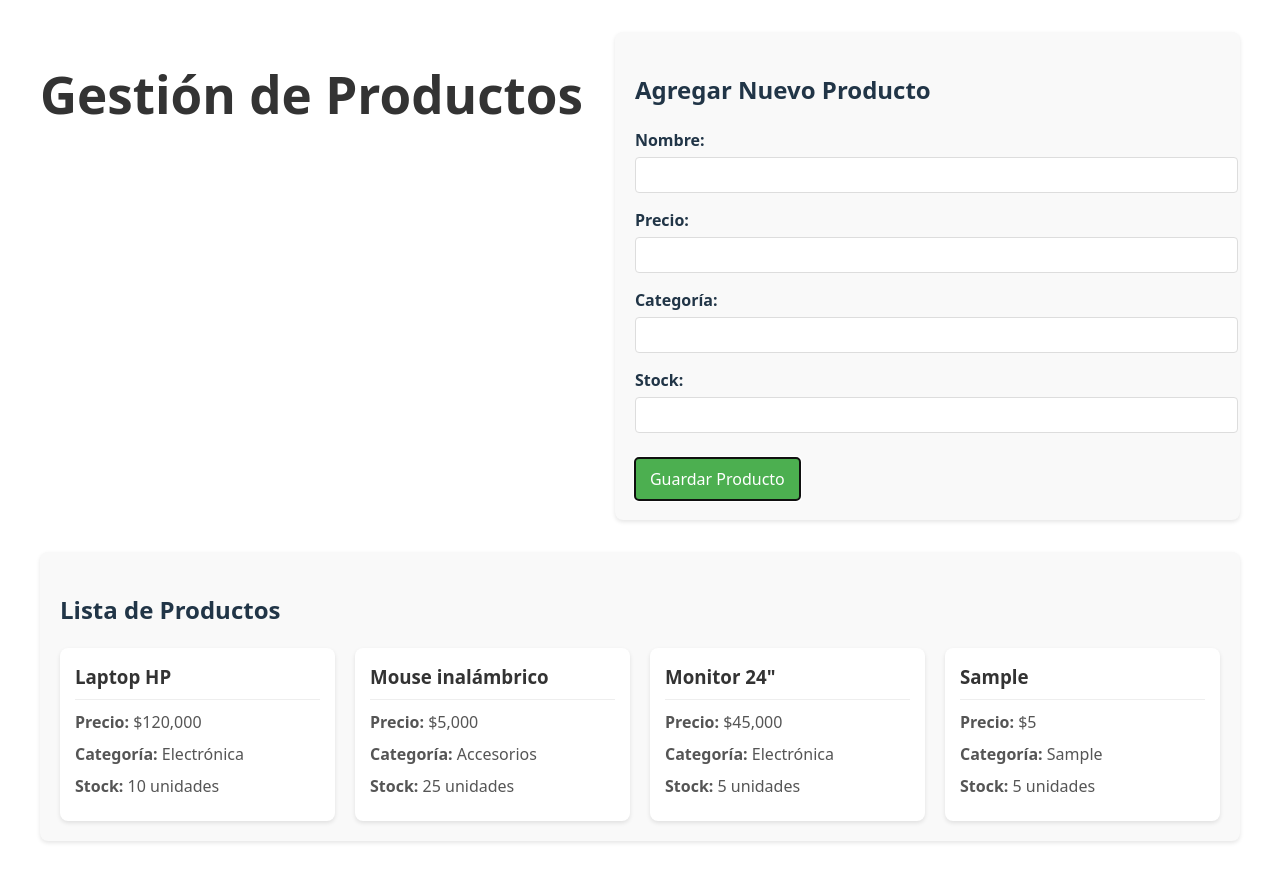
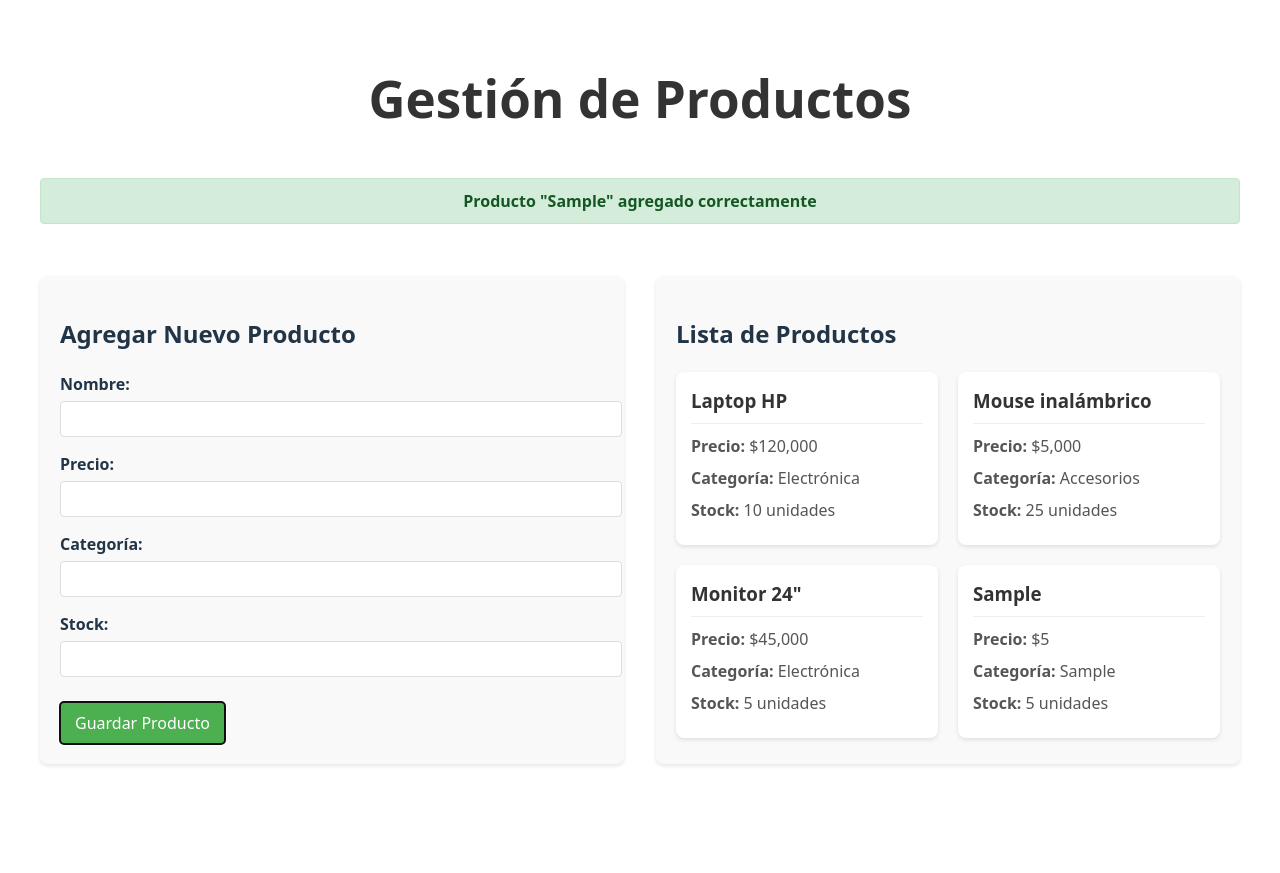
Before and after one commit to 4lexxe/pv_tp4_grupo4, a React (Vite) app: page / in a window 1280 px wide. Both pictures are taken after typing "Sample", "5", "Sample", "5" into the empty fields and a click on the button "Guardar Producto". After the commit the page ends 800 px from the top, so only its background shows below. Built offline with nearby package versions, Linux system fonts and the light colour scheme.

Commit message:
feat: agregar mensaje de retroalimentación al guardar productos

```diff
--- a/src/App.css
+++ b/src/App.css
@@ -47,12 +47,46 @@
   gap: 2rem;
 }
 
+.content-container {
+  display: flex;
+  flex-direction: column;
+  gap: 2rem;
+}
+
 h1 {
   text-align: center;
   margin-bottom: 20px;
   color: #333;
 }
 
+/* Mensaje de retroalimentación */
+.feedback {
+  padding: 10px 15px;
+  border-radius: 4px;
+  margin-bottom: 20px;
+  text-align: center;
+  font-weight: bold;
+  animation: fadeIn 0.3s ease;
+}
+
+.feedback.success {
+  background-color: #d4edda;
+  color: #155724;
+  border: 1px solid #c3e6cb;
+}
+
+.feedback.error {
+  background-color: #f8d7da;
+  color: #721c24;
+  border: 1px solid #f5c6cb;
+}
+
+@keyframes fadeIn {
+  from { opacity: 0; transform: translateY(-10px); }
+  to { opacity: 1; transform: translateY(0); }
+}
+
+/* Estilos para el formulario */
 .product-form {
   background-color: #f9f9f9;
   padding: 20px;
@@ -93,6 +127,7 @@ button[type="submit"]:hover {
   background-color: #45a049;
 }
 
+/* Estilos para la lista de productos */
 .product-list {
   background-color: #f9f9f9;
   padding: 20px;
@@ -132,8 +167,9 @@ button[type="submit"]:hover {
   color: #555;
 }
 
+/* Estilos responsivos */
 @media (min-width: 768px) {
-  .app-container {
+  .content-container {
     flex-direction: row;
     flex-wrap: wrap;
   }
--- a/src/App.jsx
+++ b/src/App.jsx
@@ -29,6 +29,27 @@ function App() {
     }
   ]);
 
+  // Estado para el mensaje de retroalimentación
+  const [feedback, setFeedback] = useState({
+    message: '',
+    type: '', // 'success' o 'error'
+    visible: false
+  });
+
+  // Función para mostrar retroalimentación
+  const showFeedback = (message, type = 'success') => {
+    setFeedback({
+      message,
+      type,
+      visible: true
+    });
+
+    // Ocultar el mensaje después de 3 segundos
+    setTimeout(() => {
+      setFeedback(prev => ({ ...prev, visible: false }));
+    }, 3000);
+  };
+
   // Función para agregar un nuevo producto
   const addProduct = (newProduct) => {
     // Asignar un ID único (en una app real usaríamos una base de datos o UUID)
@@ -37,13 +58,26 @@ function App() {
       id: products.length > 0 ? Math.max(...products.map(p => p.id)) + 1 : 1
     };
     setProducts([...products, productWithId]);
+
+    // Mostrar mensaje de éxito
+    showFeedback(`Producto "${newProduct.name}" agregado correctamente`);
   };
 
   return (
     <div className="app-container">
       <h1>Gestión de Productos</h1>
-      <ProductForm onAddProduct={addProduct} />
-      <ProductList products={products} />
+
+      {/* Mensaje de retroalimentación */}
+      {feedback.visible && (
+        <div className={`feedback ${feedback.type}`}>
+          {feedback.message}
+        </div>
+      )}
+
+      <div className="content-container">
+        <ProductForm onAddProduct={addProduct} />
+        <ProductList products={products} />
+      </div>
     </div>
   )
 }
```
